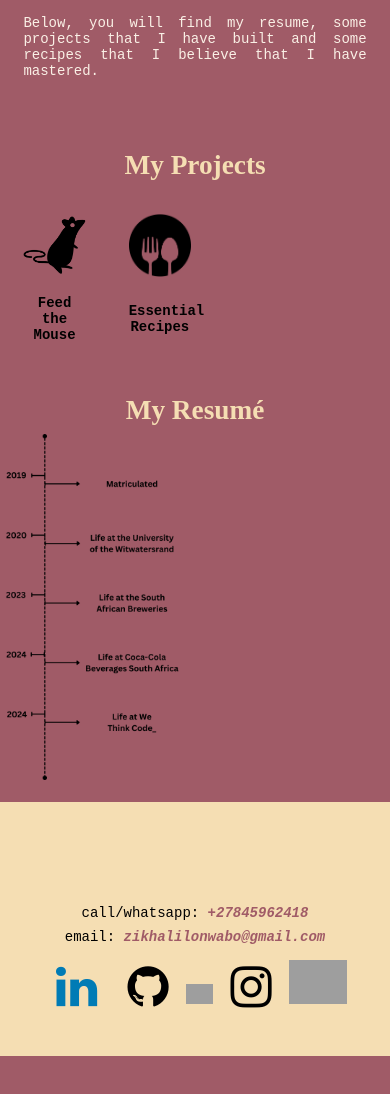
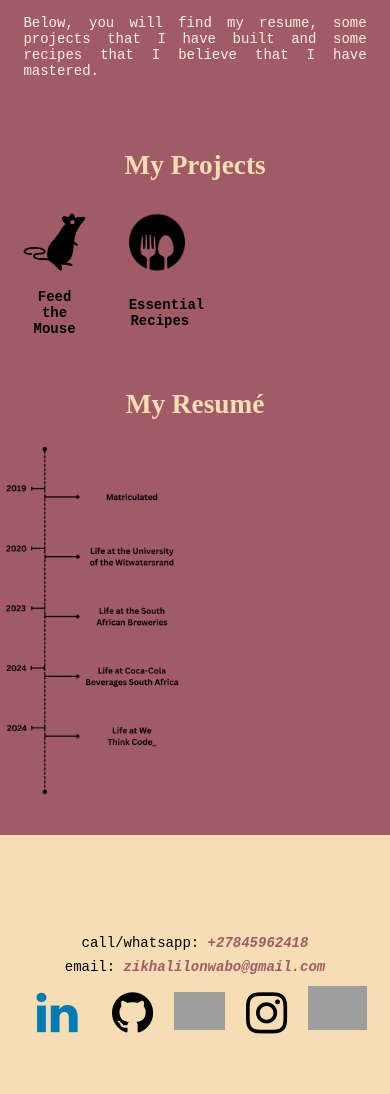
Before and after one commit to LonwaboZikhali/LonwaboZikhali.github.io, a plain HTML site: page index.html in a window 390 px wide. Shown: the part 1520-2614 px from the top of the page. Before the commit the page ends 2576 px from the top, so only its background shows below. Drawn offline with Linux system fonts and the light colour scheme; grey boxes are pictures that could not be loaded.

Commit message:
fixed a few things

```diff
--- a/styles.css
+++ b/styles.css
@@ -1,4 +1,4 @@
- *{brder: 1px solid black;}
+ *{boder: 1px solid black;}
 
 html {scroll-behavior: smooth;
     }
@@ -115,6 +115,7 @@ li a:hover {
     background-color: wheat;
     font-weight: bold;
     color: #a05b67;
+
 }
 
 
@@ -206,11 +207,16 @@ li a:hover {
     margin: auto;
 }
 
+.projects {
+    margin: auto;
+    align-items: center;
+    display: flexbox;
+}
+
 .project-contents {
     display: inline-block;
-    justify-content:space-between;
+    align-items: center;
     margin: 3vw;
-    align-items: center;
 }
 
 .project-tile {
@@ -272,7 +278,7 @@ scroll by itself.
 }
 
 .recipe-tile {
-    width: 100%;
+    width: 90%;
 }
 
 .videoplaceholder {
@@ -361,12 +367,14 @@ scroll by itself.
 
 .Timeline {
     width: 50vw;
+    padding: 5vw 0 ;
 }
 
 .contactme {height: 50vh;
     background-color: wheat;
     align-items: center;
     margin-bottom: 0;
+    font-family: monospace;
 }
 
 .icons {
@@ -378,12 +386,14 @@ scroll by itself.
 
 .details {
     margin-top: 15vh;
+
 }
 
 .details p {
     text-align: center;
     align-items: center;
     color: black;
+
 }
 
 .details em {
@@ -391,6 +401,7 @@ scroll by itself.
     align-items: center;
     color: #a05b67;
     font-weight: bold;
+    text-decoration: none;
 }
 
 .fa {
@@ -609,7 +620,7 @@ scroll by itself.
         align-items: center;
     }
     .fa {
-        padding: 2vw;
+        padding-top: 1vw;
         width: 50px;
         text-align: center;
         text-decoration: none;
@@ -632,8 +643,9 @@ scroll by itself.
         color: black;
     }
     .fa-credly {
-        margin: auto;
-
+        margin: 0;
+        padding: 0;
+        width: 13%;
     }
 
     .fa-plum {
@@ -645,7 +657,7 @@ scroll by itself.
         margin-top: 10vh;
     }
 
-    .contactme {height: 30vh;
+    .contactme {height: 33vh;
         background-color: wheat;
         align-items: center;
         margin-bottom: 0;
```
Also changed, not shown: index.html (+1 -0 lines).
